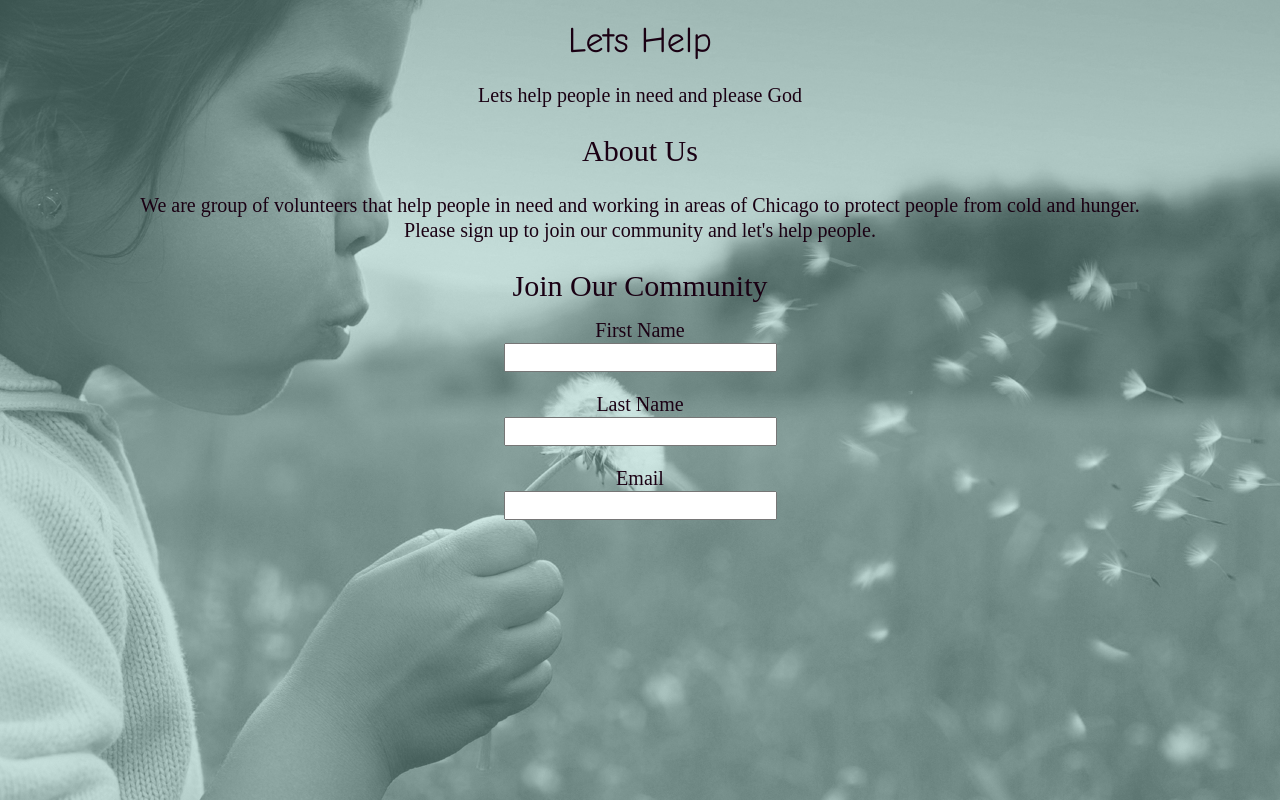
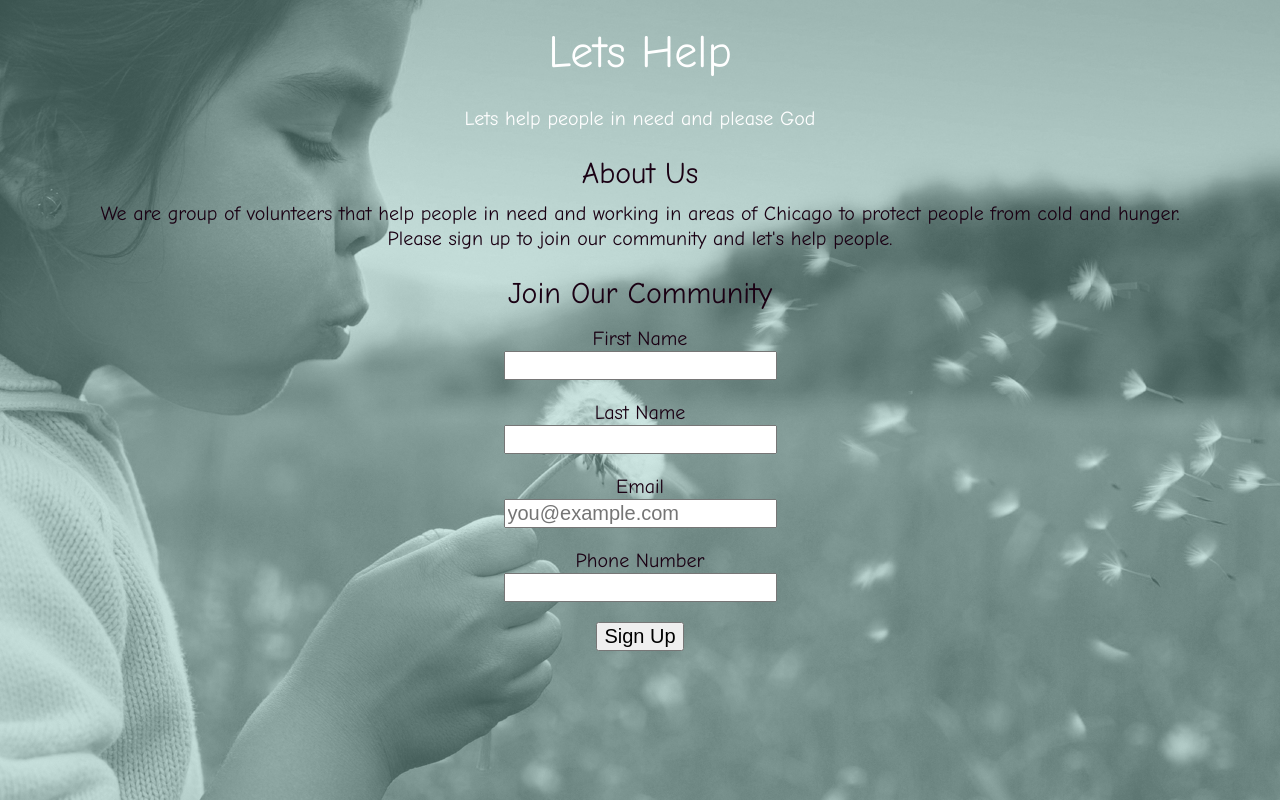
Before and after one commit to ddelvadi/itmd-362-project1, a plain HTML site: page index.html in a window 1280 px wide. Drawn offline with Linux system fonts and the light colour scheme.

Commit message:
Added colors to the font and added more form elements

```diff
--- a/css/screen.css
+++ b/css/screen.css
@@ -231,15 +231,21 @@ html {
   text-align: center;
   background-color: black;
   background-size: cover;
+  font-family: "Comic Sans MS", cursive, sans-serif;
 }
 label {
   display: block;
 }
 
 h1 {
-  font-size: 1.8em;
+  font-size: 2.3em;
   line-height: 2.3em;
+  color: white;
+}
+
+#slogan {
   font-family: "Comic Sans MS", cursive, sans-serif;
+  color: white;
 }
 
 #name-input, li {
@@ -247,7 +253,7 @@ h1 {
 }
 
 #about h2 {
-  padding-bottom: 1em;
+  padding-bottom: 0.5em;
 }
 h2 {
   font-size: 1.5em;
--- a/index.html
+++ b/index.html
@@ -31,7 +31,14 @@
         </li>
         <li id="email-input">
           <label for="email">Email</label>
-          <input type="email" name="email" id="email" />
+          <input type="email" name="email" id="email" placeholder="you@example.com" />
+        </li>
+        <li id="number-input">
+          <label for="phone-number">Phone Number</label>
+          <input type="number" inputmode="number" pattern="[0-9]*" maxlength="14" name="phone-number" id="phone-number" />
+        </li>
+        <li id="submit-button">
+          <input type="submit" name="submit" id="submit" value="Sign Up" />
         </li>
       </ol>
     </form>
```
Also changed, not shown: images/divider.png (added).
